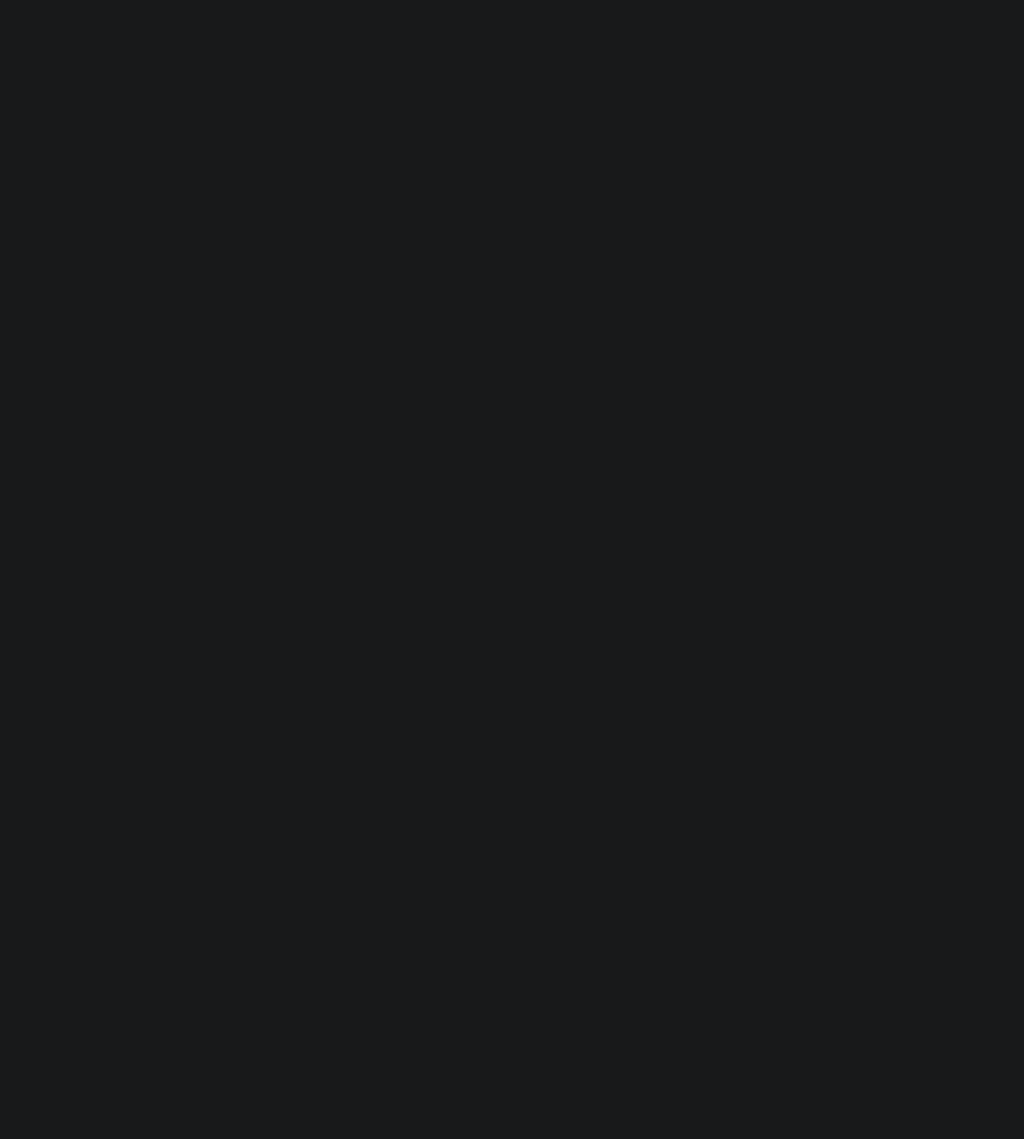
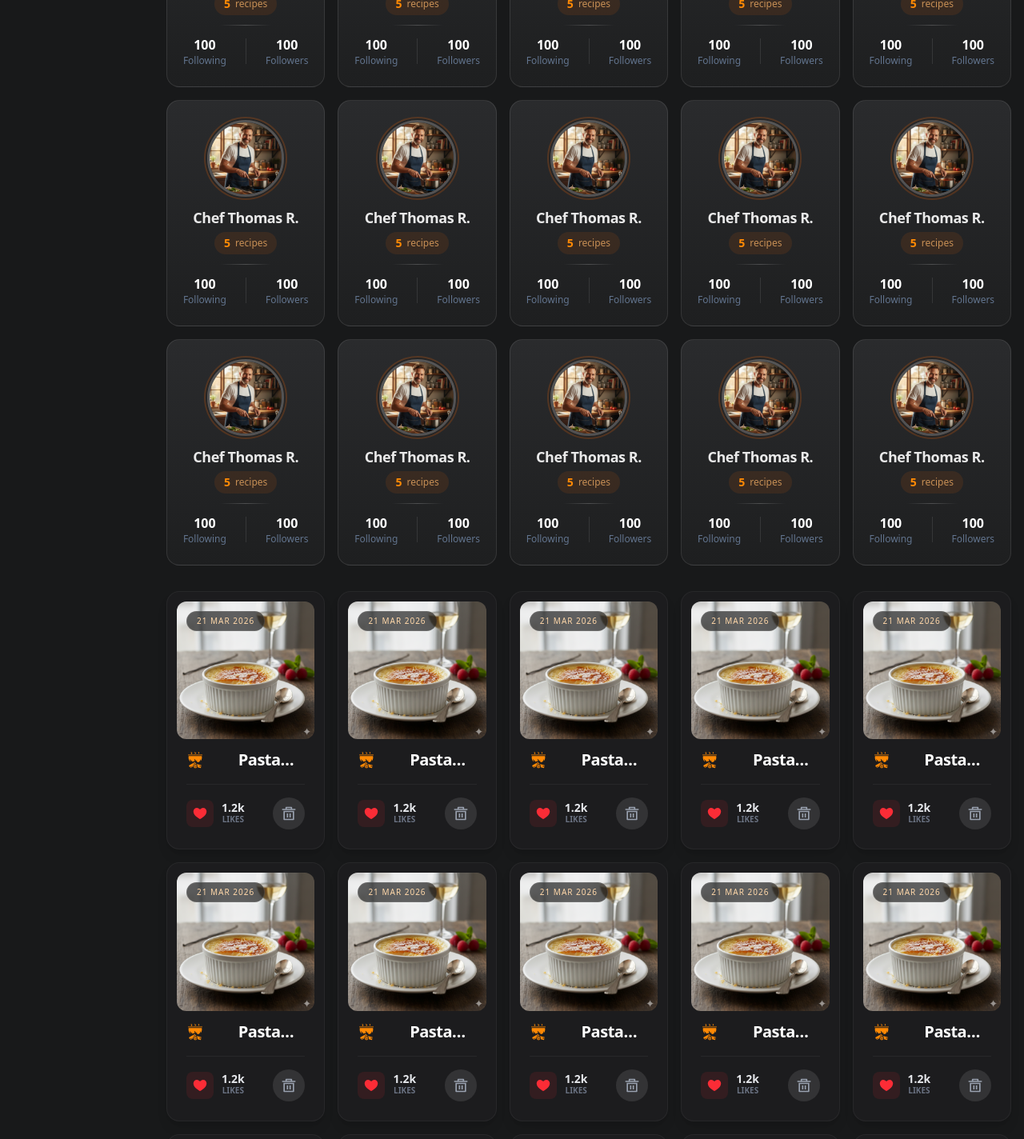
Before and after one commit to c-andriam/transcendence, a React (Vite) app in the folder client/: page /Home in a window 1280 px wide. Shown: the part 3260-4684 px from the top of the page at 80% size. Before the commit the page ends 3131 px from the top, so only its background shows below. Built offline with nearby package versions, Linux system fonts and the light colour scheme; the HTML template or start-up script is replaced by a standard one.

Commit message:
style: all feed finish

```diff
--- a/client/src/components/Feeds/FriendsFeed.tsx
+++ b/client/src/components/Feeds/FriendsFeed.tsx
@@ -0,0 +1,116 @@
+import React from 'react';
+import FriendUI from '../FriendUI';
+
+const FriendsFeed = () => {
+    return (
+        <div className='grid grid-cols-5 gap-4 p-4'>
+            <FriendUI
+                friendName="Chef Thomas R."
+                friendPictureURL="/images/users/Tom.png"
+                following={100}
+                follower={100}
+                recipesCount={5}
+            />
+            <FriendUI
+                friendName="Chef Thomas R."
+                friendPictureURL="/images/users/Tom.png"
+                following={100}
+                follower={100}
+                recipesCount={5}
+            />
+            <FriendUI
+                friendName="Chef Thomas R."
+                friendPictureURL="/images/users/Tom.png"
+                following={100}
+                follower={100}
+                recipesCount={5}
+            />
+            <FriendUI
+                friendName="Chef Thomas R."
+                friendPictureURL="/images/users/Tom.png"
+                following={100}
+                follower={100}
+                recipesCount={5}
+            />
+            <FriendUI
+                friendName="Chef Thomas R."
+                friendPictureURL="/images/users/Tom.png"
+                following={100}
+                follower={100}
+                recipesCount={5}
+            />
+            <FriendUI
+                friendName="Chef Thomas R."
+                friendPictureURL="/images/users/Tom.png"
+                following={100}
+                follower={100}
+                recipesCount={5}
+            />
+            <FriendUI
+                friendName="Chef Thomas R."
+                friendPictureURL="/images/users/Tom.png"
+                following={100}
+                follower={100}
+                recipesCount={5}
+            />
+            <FriendUI
+                friendName="Chef Thomas R."
+                friendPictureURL="/images/users/Tom.png"
+                following={100}
+                follower={100}
+                recipesCount={5}
+            />
+            <FriendUI
+                friendName="Chef Thomas R."
+                friendPictureURL="/images/users/Tom.png"
+                following={100}
+                follower={100}
+                recipesCount={5}
+            />
+            <FriendUI
+                friendName="Chef Thomas R."
+                friendPictureURL="/images/users/Tom.png"
+                following={100}
+                follower={100}
+                recipesCount={5}
+            />
+            <FriendUI
+                friendName="Chef Thomas R."
+                friendPictureURL="/images/users/Tom.png"
+                following={100}
+                follower={100}
+                recipesCount={5}
+            />
+            <FriendUI
+                friendName="Chef Thomas R."
+                friendPictureURL="/images/users/Tom.png"
+                following={100}
+                follower={100}
+                recipesCount={5}
+            />
+            <FriendUI
+                friendName="Chef Thomas R."
+                friendPictureURL="/images/users/Tom.png"
+                following={100}
+                follower={100}
+                recipesCount={5}
+            />
+            <FriendUI
+                friendName="Chef Thomas R."
+                friendPictureURL="/images/users/Tom.png"
+                following={100}
+                follower={100}
+                recipesCount={5}
+            />
+            <FriendUI
+                friendName="Chef Thomas R."
+                friendPictureURL="/images/users/Tom.png"
+                following={100}
+                follower={100}
+                recipesCount={5}
+            />
+        </div>
+    );
+}
+
+export default FriendsFeed;
--- /dev/null
+++ b/client/src/components/Feeds/OwnRecipeFeed.tsx
@@ -0,0 +1,26 @@
+import React from 'react';
+import RecipeUI from '../RecipeUI';
+
+const OwnRecipeFeed = () => {
+    return (
+        <div className='grid grid-cols-5 gap-4 p-4'>
+            <RecipeUI />
+            <RecipeUI />
+            <RecipeUI />
+            <RecipeUI />
+            <RecipeUI />
+            <RecipeUI />
+            <RecipeUI />
+            <RecipeUI />
+            <RecipeUI />
+            <RecipeUI />
+            <RecipeUI />
+            <RecipeUI />
+            <RecipeUI />
+            <RecipeUI />
+            <RecipeUI />
+        </div>
+    );
+}
+
+export default OwnRecipeFeed;
--- a/client/src/components/Feed.tsx
+++ b/client/src/components/Feeds/PostFeed.tsx
@@ -1,7 +1,7 @@
 import React from 'react';
-import PostCard from './PostCard';
+import PostCard from '../PostCard';
 
-const Feed = () => {
+const PostFeed = () => {
     return (
         <div className='mr-2 flex flex-col gap-4 mb-8'>
             <PostCard />
@@ -13,4 +13,4 @@ const Feed = () => {
     );
 }
 
-export default Feed;
+export default PostFeed;
--- a/client/src/components/FriendUI.tsx
+++ b/client/src/components/FriendUI.tsx
@@ -9,16 +9,56 @@ interface FriendUIProps {
 
 const FriendUI = ({ friendName, friendPictureURL, following, follower, recipesCount }: FriendUIProps) => {
     return (
-        <div>
-            <p>{friendName}</p>
-            <img
-                src={friendPictureURL}
-                alt="Friend"
-                className="w-16 h-16 rounded-full border-2 border-white/10"
-            />
-            <p>{recipesCount} Recipes</p>
-            <p>{following} Followings</p>
-            <p>{follower} Followers</p>
+        <div
+            className="group relative flex flex-col
+                items-center justify-center
+                border border-white/10
+                rounded-2xl py-6 px-4
+                bg-gradient-to-b from-[#2a2b2d] to-[#1e1f20]
+                hover:border-orange-500/30
+                hover:shadow-lg hover:shadow-orange-500/10
+                hover:scale-[1.02]
+                transition-all duration-300 ease-out
+                cursor-pointer overflow-hidden"
+        >
+            <div className="absolute inset-0 bg-gradient-to-t from-orange-500/5 to-transparent
+                opacity-0 group-hover:opacity-100 transition-opacity duration-300" />
+
+            <div className="relative mb-3">
+                {/* <div className="absolute inset-0 bg-gradient-to-r from-orange-400 to-amber-500
+                    rounded-full blur-md opacity-30 group-hover:opacity-50 transition-opacity" /> */}
+                <img
+                    src={friendPictureURL}
+                    alt="Friend"
+                    className="relative w-24 h-24 rounded-full
+                        border-3 border-white/20 object-cover
+                        ring-2 ring-orange-500/20 ring-offset-2 ring-offset-[#242526]"
+                />
+                {/* <span className="absolute bottom-1 right-1 w-4 h-4
+                    bg-green-500 rounded-full border-2 border-[#242526]" /> */}
+            </div>
+            <h3 className="text-lg font-bold text-white/90
+                tracking-tight mb-1 text-center"
+            >
+                {friendName}
+            </h3>
+            <div className="flex items-center gap-1.5 bg-orange-500/10
+                px-3 py-1 rounded-full mb-3">
+                <span className="text-orange-400 font-bold text-sm">{recipesCount}</span>
+                <span className="text-orange-300/70 text-xs">recipes</span>
+            </div>
+            <div className="w-16 h-px bg-gradient-to-r from-transparent via-white/20 to-transparent mb-3" />
+            <div className="flex gap-6 items-center justify-center text-center">
+                <div className="flex flex-col">
+                    <span className="text-white font-semibold text-base">{following}</span>
+                    <span className="text-slate-500 text-xs">Following</span>
+                </div>
+                <div className="w-px h-8 bg-white/10" />
+                <div className="flex flex-col">
+                    <span className="text-white font-semibold text-base">{follower}</span>
+                    <span className="text-slate-500 text-xs">Followers</span>
+                </div>
+            </div>
         </div>
     );
 }
--- a/client/src/components/Navigation.tsx
+++ b/client/src/components/Navigation.tsx
@@ -9,7 +9,7 @@ const Navigation = () => {
     const [active, setActive] = useState('home');
 
     return (
-        <div className="navigation m-2 p-2 h-[78vh] shadow-lg bg-[#18191a] rounded-lg flex flex-col gap-2 z-1000">
+        <div className="navigation m-2 p-2 h-[76vh] shadow-lg bg-[#18191a] rounded-lg flex flex-col gap-2 z-1000">
             <div className='mt-6'>
                 <button
                     onClick={() => setActive('home')}
--- a/client/src/components/PostCard.tsx
+++ b/client/src/components/PostCard.tsx
@@ -76,7 +76,6 @@ const PostCard = () => {
                 <section
                     className="post-card-center col-span-4 p-6 bg-slate-900/50 backdrop-blur-md border-x border-white/5 flex flex-col"
                 >
-                    {/* User Header */}
                     <div className='flex flex-row items-center mb-6 justify-between'>
                         <div className='flex flex-row gap-3 items-center'>
                             <div className="relative">
@@ -100,7 +99,6 @@ const PostCard = () => {
                         </button>
                     </div>
 
-                    {/* Recipe Summary & Ingredients */}
                     <div className='flex flex-col gap-6 flex-grow'>
                         <div className='space-y-4'>
                             <div className='flex items-center gap-2 text-orange-400'>
@@ -118,7 +116,6 @@ const PostCard = () => {
                         </div>
                     </div>
 
-                    {/* Action Bar */}
                     <div className='mt-8 pt-6 border-t border-white/5 flex items-center justify-between'>
                         <button
                             onClick={() => setIsLiked(!isLiked)}
--- /dev/null
+++ b/client/src/components/RecipeUI.tsx
@@ -0,0 +1,68 @@
+import React from 'react';
+import { GoHeartFill } from "react-icons/go";
+import { GiCampCookingPot } from "react-icons/gi";
+import { RiDeleteBin5Line } from "react-icons/ri";
+
+const RecipeUI = () => {
+    return (
+        <div
+            className="group relative bg-[#1c1c1e] hover:bg-[#242526]
+            transition-all duration-500 flex flex-col
+            w-full max-w-[350px] overflow-hidden
+            border border-white/5 rounded-2xl
+            shadow-lg hover:shadow-orange-500/10"
+        >
+            <div className="relative aspect-square overflow-hidden m-3 rounded-xl bg-[#121212]">
+                <img
+                    src="/images/recipes/Custard.png"
+                    alt="Plat"
+                    className="w-full h-full object-cover transition-transform duration-700 group-hover:scale-110"
+                />
+                <div
+                    className="absolute top-3 left-3
+                        bg-black/60 backdrop-blur-md
+                        px-3 py-1 rounded-full
+                        border border-white/10"
+                >
+                    <p className="text-[10px] text-orange-200 font-medium uppercase tracking-widest">
+                        21 Mar 2026
+                    </p>
+                </div>
+            </div>
+            <div className="px-6 pb-6 flex flex-col gap-4">
+                <div className="flex items-center gap-3">
+                    <GiCampCookingPot size={22} className="text-orange-400 shrink-0" />
+                    <h3 className="text-xl font-bold tracking-tight text-white line-clamp-1">
+                        Pasta Bolognese
+                    </h3>
+                </div>
+
+                <hr className="border-white/5" />
+
+                <div className="flex items-center justify-between">
+                    <div className="flex items-center gap-2.5">
+                        <div className="p-2 rounded-lg bg-red-500/10 text-red-500">
+                            <GoHeartFill size={18} />
+                        </div>
+                        <div className="flex flex-col">
+                            <span className="text-sm font-bold text-gray-200 leading-none">1.2k</span>
+                            <span className="text-[10px] text-gray-500 uppercase font-semibold">Likes</span>
+                        </div>
+                    </div>
+
+                    <button
+                        type="button"
+                        className="p-2.5 rounded-full
+                            transition-all text-gray-400
+                            hover:bg-red-500/10 hover:text-red-500
+                            bg-white/10 active:scale-90"
+                    >
+                        <RiDeleteBin5Line size={20} />
+                    </button>
+                </div>
+            </div>
+        </div>
+    );
+}
+
+export default RecipeUI;
--- a/client/src/pages/Home.tsx
+++ b/client/src/pages/Home.tsx
@@ -2,20 +2,24 @@ import React from "react";
 import Navbar from "../components/Navbar";
 import Footer from "../components/Footer";
 import Navigation from "../components/Navigation";
-import Feed from "../components/Feed";
+import PostFeed from "../components/Feeds/PostFeed";
+import FriendFeed from "../components/Feeds/FriendsFeed";
+import OwnRecipeFeed from "../components/Feeds/OwnRecipeFeed";
 
 const Home = () => {
     return (
-        <div className="app bg-[#18191a] w-full w-max-1080">
+        <div className="app bg-[#18191a] w-full w-max-1080 min-h-screen flex flex-col">
             <nav className="sticky top-0 z-1000 bg-[#18191a] pt-2">
                 <Navbar />
             </nav>
-            <div className="flex">
-                <aside className="w-[15%] z-1000 sticky top-32 h-screen">
+            <div className="flex flex-1">
+                <aside className="w-[15%] z-1000 sticky top-32 h-fit self-start">
                     <Navigation />
                 </aside>
                 <main className="flex-1 main-content">
-                    <Feed />
+                    <PostFeed />
+                    <FriendFeed />
+                    <OwnRecipeFeed />
                 </main>
             </div>
             <Footer />
```
